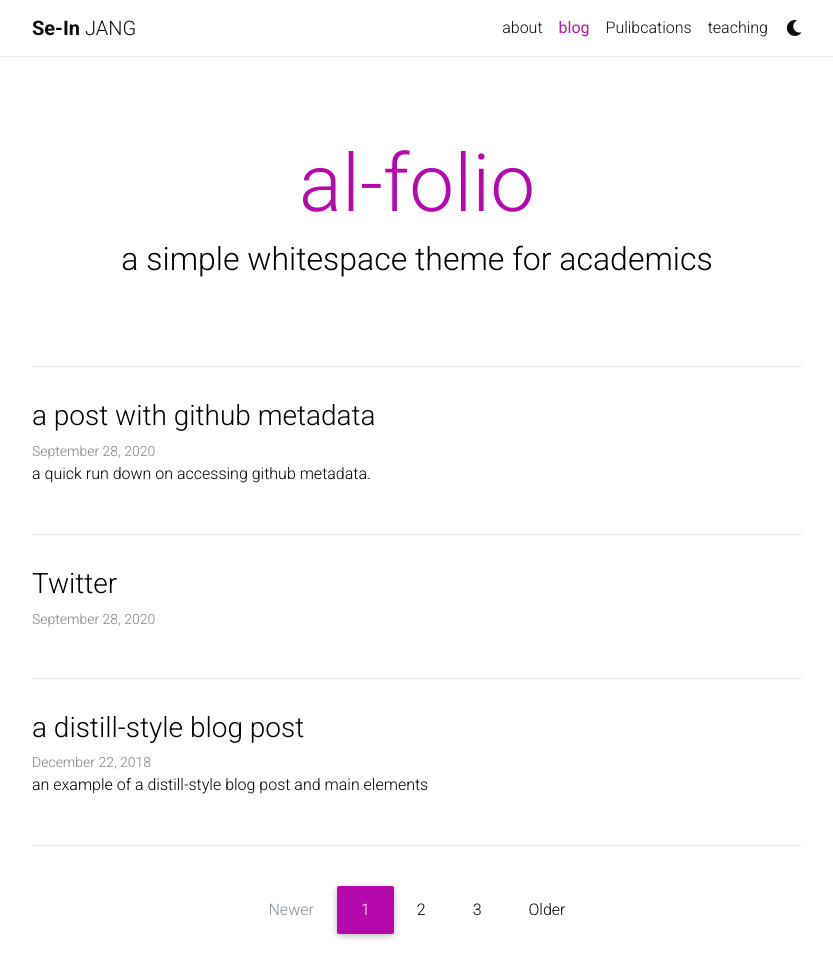
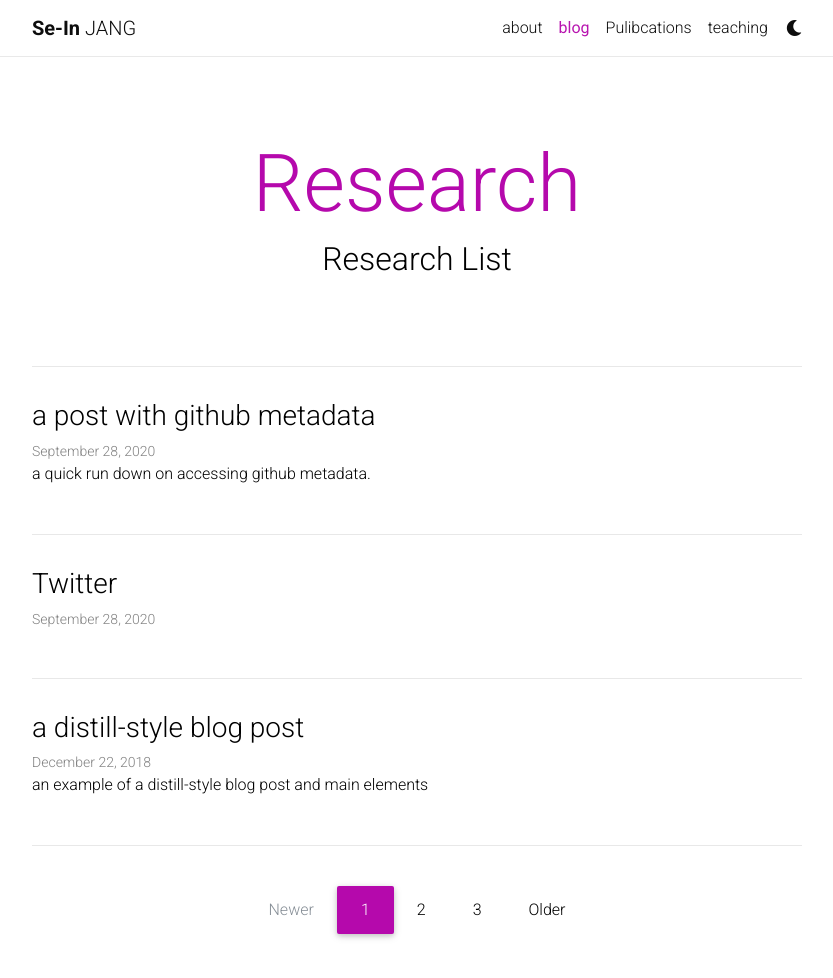
Before and after one commit to sijang/sijang.github.io, a Jekyll site: the page built from blog/index.html, in a window 1280 px wide and 1027 px high. Shown: the top 978 px of the window, without its empty margins (223-1056 px from the left). Built offline with Jekyll 4.4.1, drawn with Linux system fonts in a browser that asks for light colours; nearby versions of some CDN libraries; the list of posts is cut into pages by our own code; a style sheet for code colours, icons or effects is not loaded.

Commit message:
Update _config.yml

```diff
--- a/_config.yml
+++ b/_config.yml
@@ -56,15 +56,15 @@ wikidata_id: # your wikidata id
 contact_note: >
   You can even add a little note about which of these is the best way to reach you.
 
-google_analytics: UA-XXXXXXXXX # out your google-analytics code
+google_analytics: G-DJRXBN4JTS # out your google-analytics code
 panelbear_analytics: XXXXXXXXX # panelbear analytics site ID
 
 # -----------------------------------------------------------------------------
 # Blog
 # -----------------------------------------------------------------------------
 
-blog_name: al-folio  # your blog must have a name for it to show up in the nav bar
-blog_description: a simple whitespace theme for academics
+blog_name: Research  # your blog must have a name for it to show up in the nav bar
+blog_description: Research List
 permalink: /blog/:year/:title/
 
 # Pagination
```
